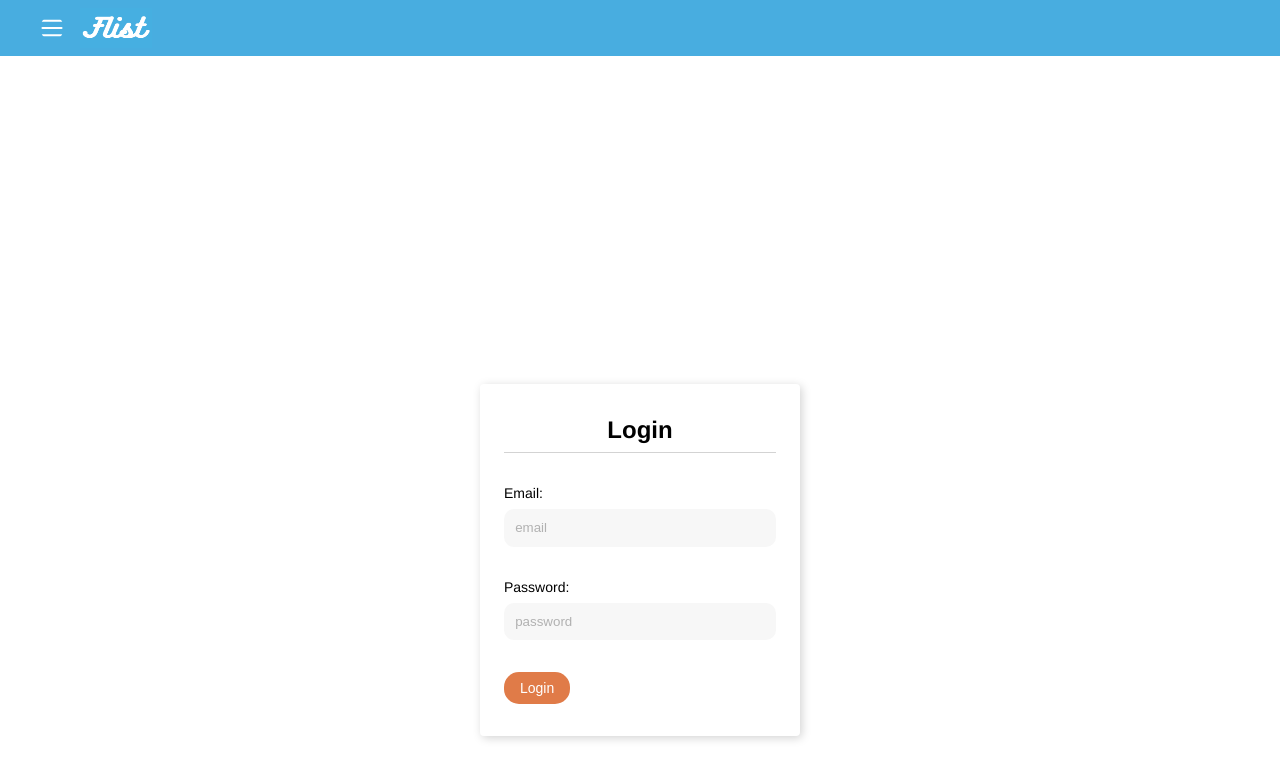
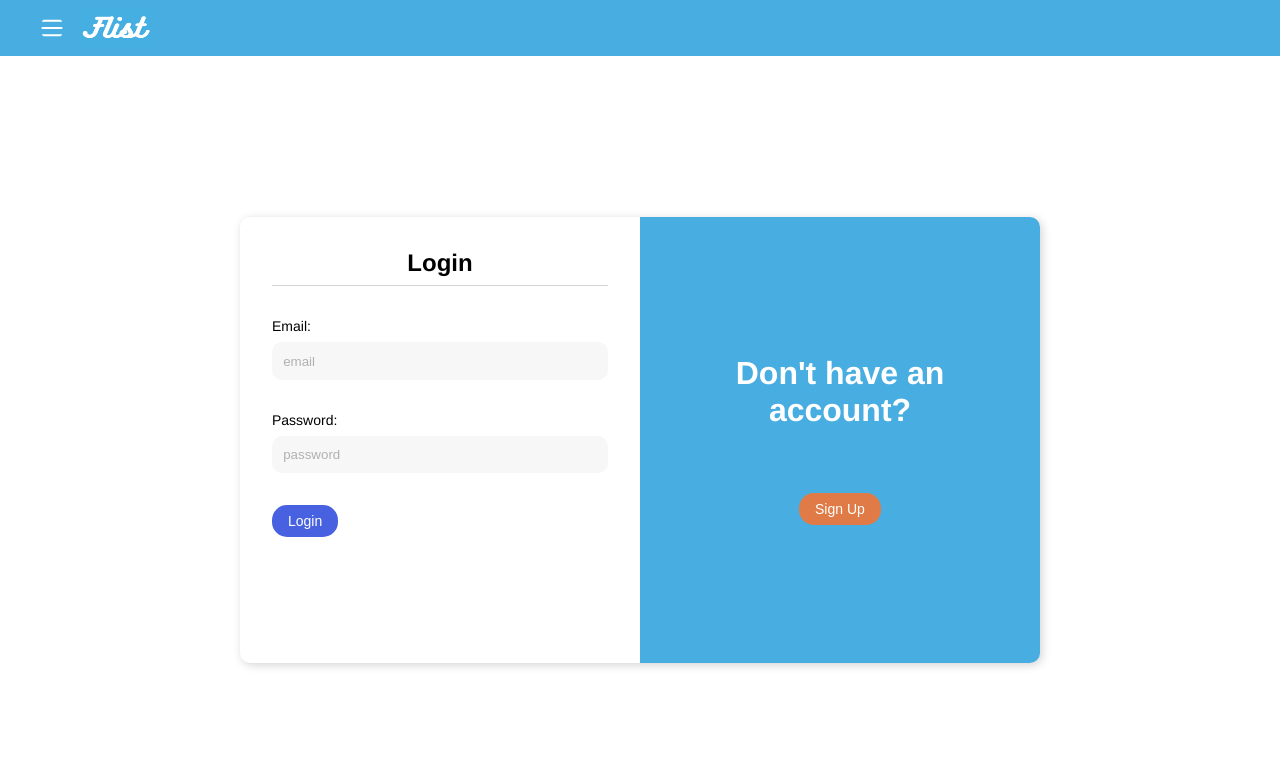
Before and after one commit to Ralph-08/flist, a React (Create React App) app: page / in a window 1280 px wide. Shown: the top 780 px of the page. Built offline with nearby package versions, Linux system fonts and the light colour scheme.

Commit message:
Added log in page with loading animation

```diff
--- /dev/null
+++ b/src/components/Loader/Loader.scss
@@ -0,0 +1,26 @@
+@use "../../styles/partials/_variables.scss" as *;
+@use "../../styles/partials/_mixins.scss" as *;
+
+@keyframes spin {
+  from {
+    rotate: 0deg;
+  }
+  to {
+    rotate: 360deg;
+  }
+}
+
+.loader {
+  padding: 2rem;
+  display: flex;
+  justify-content: center;
+
+  &__rotate {
+    width: 2rem;
+    height: 2rem;
+    border-radius: 20px;
+    border: 4px solid lightgray;
+    border-right: 4px solid #e07b48;
+    animation: spin 0.5s infinite;
+  }
+}
--- /dev/null
+++ b/src/components/Loader/Loarder.jsx
@@ -0,0 +1,11 @@
+import "./Loader.scss";
+
+const Loader = () => {
+  return (
+    <div className="loader">
+      <div className="loader__rotate"></div>
+    </div>
+  );
+};
+
+export default Loader;
--- a/src/components/WeeklyList/WeeklyList.jsx
+++ b/src/components/WeeklyList/WeeklyList.jsx
@@ -8,6 +8,7 @@ import axios from "axios";
 import { Link } from "react-router-dom";
 import ClearListModal from "../ClearListModal/ClearListModal";
 import MessagePromptModal from "../MessagePromptModal/MessagePromptModal";
+import Loader from "../Loader/Loarder";
 
 const WeeklyList = () => {
   const [editModal, setEditModal] = useState(false);
@@ -30,8 +31,12 @@ const WeeklyList = () => {
   };
 
   useEffect(() => {
-    getItems();
+    setTimeout(() => {
+      getItems();
+    }, 1000);
   }, []);
+
+  const postToOrders = async () => {};
 
   const clearAllListItems = async () => {
     try {
@@ -50,6 +55,7 @@ const WeeklyList = () => {
 
   const sendClearList = () => {
     clearAllListItems();
+    postToOrders();
     handleClearList();
     setPromptModal(true);
     setTimeout(() => setPromptModal(false), 5500);
@@ -107,7 +113,7 @@ const WeeklyList = () => {
           </ul>
         </section>
         {!weeklyList ? (
-          <p>Loading..</p>
+          <Loader />
         ) : (
           weeklyList.items.map((item, i) => {
             handleDynamicUrl(item, i);
--- a/src/pages/LogInPage/LogInPage.jsx
+++ b/src/pages/LogInPage/LogInPage.jsx
@@ -1,16 +1,28 @@
 import "./LogInPage.scss";
-import DashboardPage from "../DashboardPage/DashboardPage";
 import { Link } from "react-router-dom";
+import { useState } from "react";
 
 const LogInPage = () => {
+  const [slideIn, setSlideIn] = useState(false);
+
+  const handleContainer = () => {
+    !slideIn ? setSlideIn(true) : setSlideIn(false);
+  };
+
   return (
+    <>
       <section className="login">
+        <section className="login__holder">
           <section className="login__card">
             <form className="login__form" action="">
               <h2 className="login__header">Login</h2>
               <section className="login__container">
                 <label className="login__label">Email:</label>
-            <input className="login__input" type="text" placeholder="email" />
+                <input
+                  className="login__input"
+                  type="text"
+                  placeholder="email"
+                />
               </section>
               <section className="login__container">
                 <label className="login__label">Password:</label>
@@ -25,7 +37,59 @@ const LogInPage = () => {
               </Link>
             </form>
           </section>
+          <section className="login__card">
+            <form className="login__form" action="">
+              <h2 className="login__header">Create account</h2>
+              <section className="login__container">
+                <label className="login__label">Email:</label>
+                <input
+                  className="login__input"
+                  type="text"
+                  placeholder="email"
+                />
               </section>
+              <section className="login__container">
+                <label className="login__label">Password:</label>
+                <input
+                  className="login__input"
+                  type="password"
+                  placeholder="password"
+                />
+              </section>
+              <section className="login__container">
+                <label className="login__label">Confirm Password:</label>
+                <input
+                  className="login__input"
+                  type="password"
+                  placeholder="confrim password"
+                />
+              </section>
+              <Link to="/dashboard">
+                <button className="login__button">Sign Up</button>
+              </Link>
+            </form>
+          </section>
+          {!slideIn ? (
+            <div className="container container--slide-right">
+              <h1 className="container__header">Don't have an account?</h1>
+              <button onClick={handleContainer} className="container__button">
+                Sign Up
+              </button>
+            </div>
+          ) : (
+            <div className="container container--slide-left">
+              <h1 className="container__header">Already have an account?</h1>
+              <button
+                onClick={handleContainer}
+                className="container__button container__button--smaller"
+              >
+                Log in
+              </button>
+            </div>
+          )}
+        </section>
+      </section>
+    </>
   );
 };
 
--- a/src/pages/LogInPage/LogInPage.scss
+++ b/src/pages/LogInPage/LogInPage.scss
@@ -1,11 +1,43 @@
 @use "../../styles/partials/_variables.scss" as *;
 @use "../../styles/partials/_mixins.scss" as *;
+
+@keyframes slide-right {
+  from {
+    transform: translateX(0px);
+  }
+  to {
+    transform: translateX(400px);
+  }
+}
+
+@keyframes slide-left {
+  from {
+    transform: translateX(400px);
+  }
+  to {
+    transform: translateX(0px);
+  }
+}
 
 .login {
   display: flex;
   justify-content: center;
   align-items: center;
-  height: 70rem;
+  height: 55rem;
+
+  &__holder {
+    display: flex;
+    box-shadow: 2px 2px 10px lightgray;
+    border-radius: 10px;
+    width: 800px;
+    justify-content: space-between;
+    position: relative;
+    overflow: hidden;
+  }
+
+  &__card {
+    width: 50%;
+  }
 
   &__header {
     text-align: center;
@@ -20,13 +52,12 @@
   }
 
   &__form {
-    box-shadow: 2px 2px 10px lightgray;
     border-radius: 4px;
     display: flex;
     flex-direction: column;
     row-gap: 2rem;
-    width: 20rem;
-    padding: 2rem 1.5rem;
+    height: 100%;
+    padding: 2rem;
   }
 
   &__input {
@@ -36,11 +67,49 @@
     border-radius: 10px;
 
     &::placeholder {
-        color: rgb(177, 177, 177)
+      color: rgb(177, 177, 177);
+    }
+
+    &:focus {
+      outline: 2px solid $primary-color;
     }
   }
 
   &__button {
-    @include primary-button;
+    @include secondary-button;
   }
 }
+
+.container {
+  background-color: $primary-color;
+  position: absolute;
+  color: white;
+  display: flex;
+  flex-direction: column;
+  width: 50%;
+  height: 100%;
+  justify-content: center;
+  row-gap: 4rem;
+  text-align: center;
+  padding: 0 2rem;
+
+  &__button {
+    @include primary-button;
+    width: 82px;
+    margin: 0 auto;
+
+    &--smaller {
+      width: 71px;
+    }
+  }
+
+  &--slide-right {
+    animation: slide-right 0.2s;
+    transform: translateX(400px);
+  }
+
+  &--slide-left {
+    animation: slide-left 0.2s;
+    transform: translateX(0px);
+  }
+}
```
Lines whose indentation alone changed are shown as unchanged.
